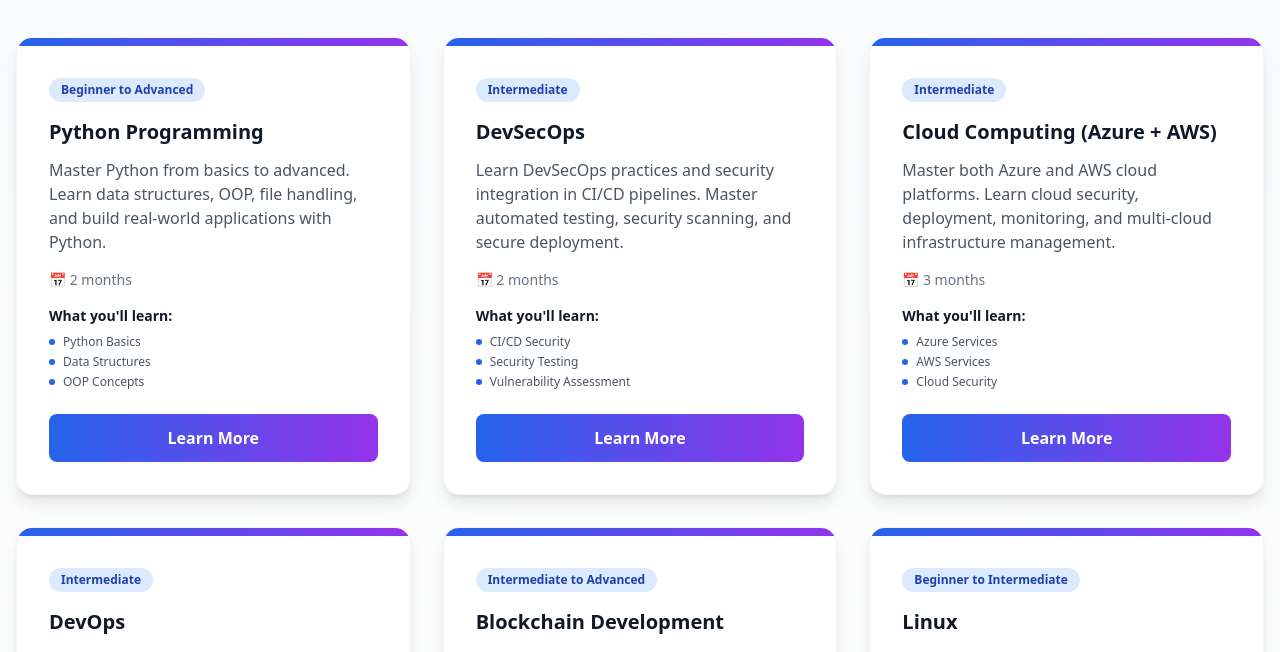
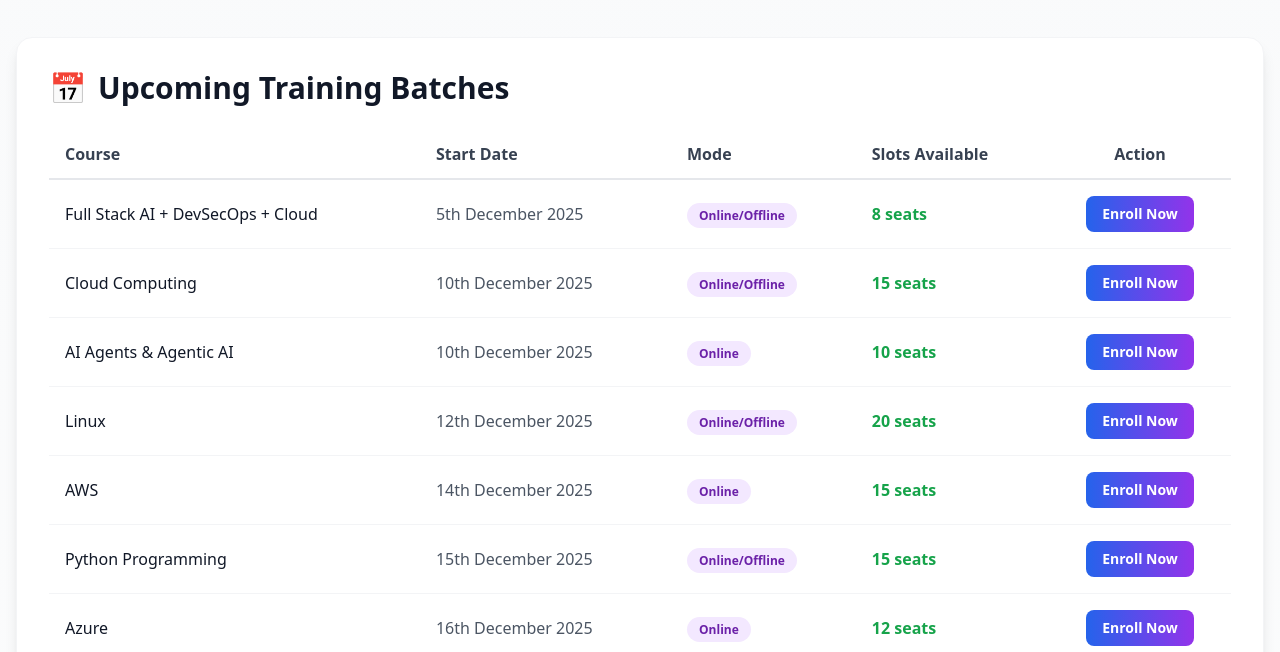
Before and after one commit to miracl-in/miracl-in.github.io, a Next.js app: page /courses in a window 1280 px wide. Shown: the part 299-951 px from the top of the page. Built offline with nearby package versions, Linux system fonts and the light colour scheme.

Commit message:
Update page.tsx

```diff
--- a/app/courses/page.tsx
+++ b/app/courses/page.tsx
@@ -1,4 +1,18 @@
 import { siteConfig } from '@/app/config'
+
+const upcomingBatches = [
+  { course: "Full Stack AI + DevSecOps + Cloud", startDate: "5th December 2025", slots: 8, mode: "Online/Offline" },
+  { course: "Cloud Computing", startDate: "10th December 2025", slots: 15, mode: "Online/Offline" },
+  { course: "AI Agents & Agentic AI", startDate: "10th December 2025", slots: 10, mode: "Online" },
+  { course: "Linux", startDate: "12th December 2025", slots: 20, mode: "Online/Offline" },
+  { course: "AWS", startDate: "14th December 2025", slots: 15, mode: "Online" },
+  { course: "Python Programming", startDate: "15th December 2025", slots: 15, mode: "Online/Offline" },
+  { course: "Azure", startDate: "16th December 2025", slots: 12, mode: "Online" },
+  { course: "DevOps", startDate: "18th December 2025", slots: 12, mode: "Online" },
+  { course: "DevSecOps", startDate: "20th December 2025", slots: 12, mode: "Online" },
+  { course: "Terraform", startDate: "20th December 2025", slots: 10, mode: "Online" },
+  { course: "Blockchain Development", startDate: "22nd December 2025", slots: 8, mode: "Online" }
+]
 
 const courses = [
   {
@@ -161,6 +175,60 @@ export default function CoursesPage() {
           </p>
         </div>
 
+        {/* Training Calendar */}
+        <div className="mb-16 bg-white rounded-2xl shadow-lg p-6 md:p-8 border border-gray-100">
+          <div className="flex items-center gap-3 mb-6">
+            <span className="text-3xl">📅</span>
+            <h2 className="text-2xl md:text-3xl font-bold text-gray-900">Upcoming Training Batches</h2>
+          </div>
+
+          <div className="overflow-x-auto">
+            <table className="w-full">
+              <thead>
+                <tr className="border-b-2 border-gray-200">
+                  <th className="text-left py-3 px-4 font-semibold text-gray-700">Course</th>
+                  <th className="text-left py-3 px-4 font-semibold text-gray-700">Start Date</th>
+                  <th className="text-left py-3 px-4 font-semibold text-gray-700">Mode</th>
+                  <th className="text-left py-3 px-4 font-semibold text-gray-700">Slots Available</th>
+                  <th className="text-center py-3 px-4 font-semibold text-gray-700">Action</th>
+                </tr>
+              </thead>
+              <tbody>
+                {upcomingBatches.map((batch, index) => (
+                  <tr key={index} className="border-b border-gray-100 hover:bg-blue-50 transition-colors">
+                    <td className="py-4 px-4 font-medium text-gray-900">{batch.course}</td>
+                    <td className="py-4 px-4 text-gray-600">{batch.startDate}</td>
+                    <td className="py-4 px-4">
+                      <span className="px-3 py-1 bg-purple-100 text-purple-800 text-xs font-semibold rounded-full">
+                        {batch.mode}
+                      </span>
+                    </td>
+                    <td className="py-4 px-4">
+                      <span className={`font-semibold ${batch.slots < 5 ? 'text-red-600' : 'text-green-600'}`}>
+                        {batch.slots} seats
+                      </span>
+                    </td>
+                    <td className="py-4 px-4 text-center">
+                      <a
+                        href="/contact"
+                        className="inline-block px-4 py-2 bg-gradient-to-r from-blue-600 to-purple-600 text-white text-sm font-semibold rounded-lg hover:shadow-lg transition-all transform hover:scale-105"
+                      >
+                        Enroll Now
+                      </a>
+                    </td>
+                  </tr>
+                ))}
+              </tbody>
+            </table>
+          </div>
+
+          <div className="mt-6 p-4 bg-blue-50 rounded-lg border border-blue-200">
+            <p className="text-sm text-blue-800">
+              <strong>Note:</strong> Batches are subject to availability. Contact us for custom batch schedules or corporate training.
+            </p>
+          </div>
+        </div>
+
         <div className="grid md:grid-cols-2 lg:grid-cols-3 gap-6 md:gap-8">
           {courses.map((course) => (
             <div
```
